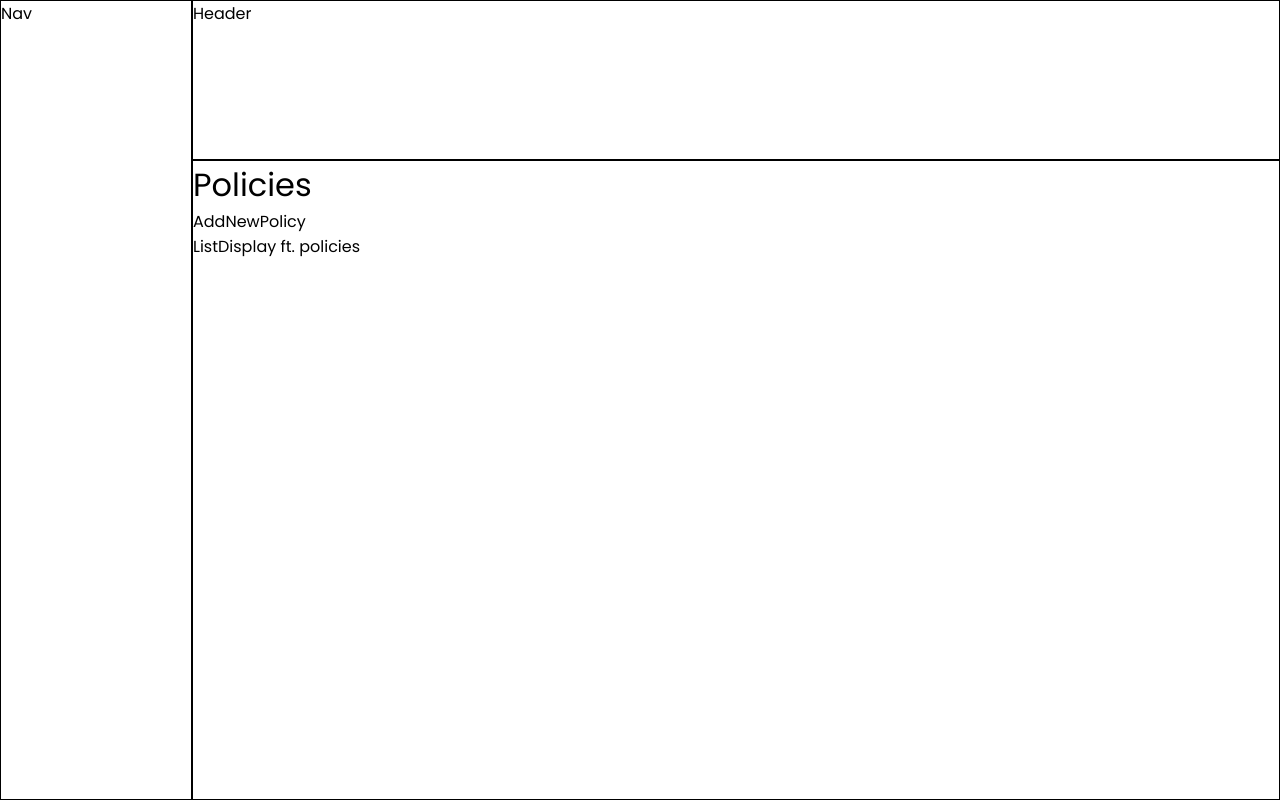
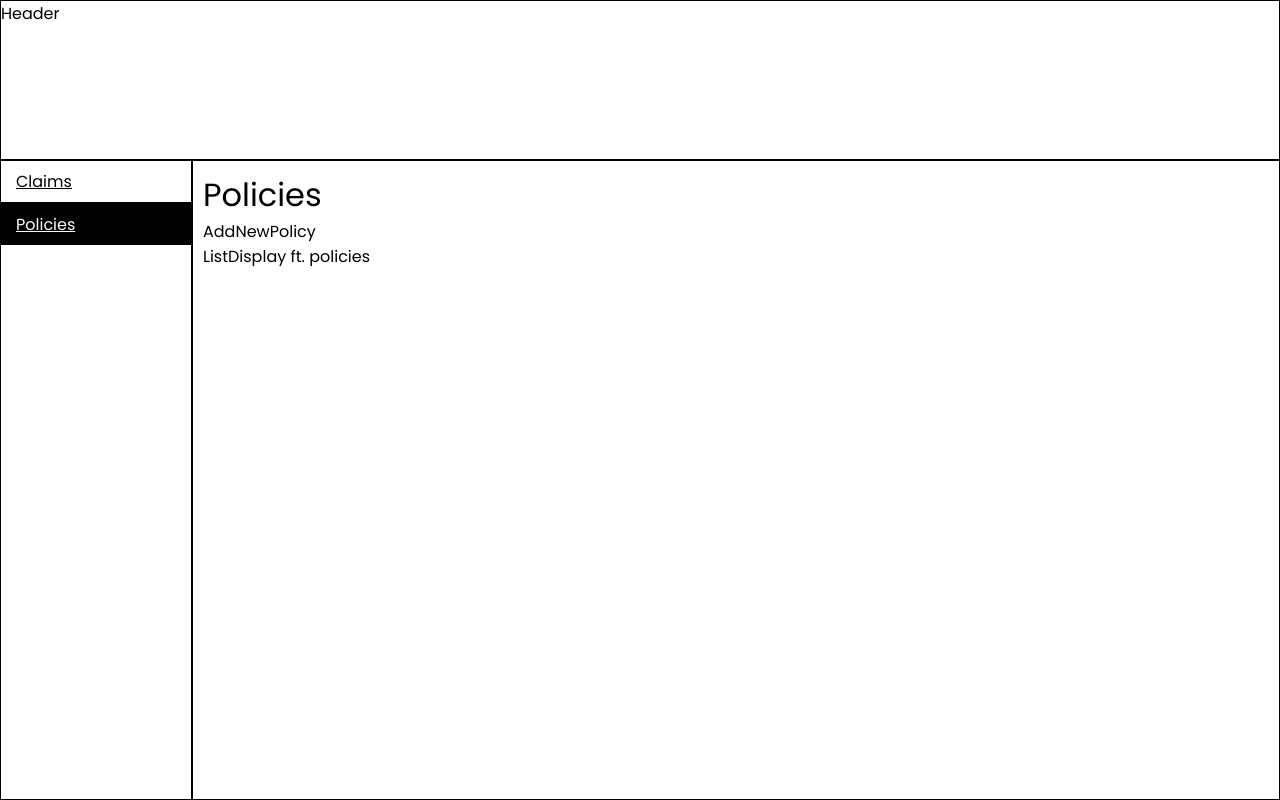
Before and after one commit to YosWebiks/insurance, a React (Vite) app: page /policies in a window 1280 px wide. Built offline with nearby package versions, Linux system fonts and the light colour scheme.

Commit message:
place comps on the app+some css

```diff
--- a/src/components/Nav.tsx
+++ b/src/components/Nav.tsx
@@ -1,7 +1,11 @@
 import React from 'react'
+import { NavLink } from 'react-router-dom'
 
 export default function Nav() {
   return (
-    <div className='full'>Nav</div>
+    <div className='full' style={{display:'flex', flexDirection:"column"}}>
+        <NavLink to={'/claims'} className='nav-it'>Claims</NavLink>
+        <NavLink to={'/policies'} className='nav-it'>Policies</NavLink>
+    </div>
   )
 }
--- a/src/components/pages/ListDisplay.tsx
+++ b/src/components/pages/ListDisplay.tsx
@@ -7,6 +7,16 @@ interface Props {
 
 export default function ListDisplay({pageType}:Props ){
   return (
-    <div>ListDisplay ft. {pageType.toLowerCase()}</div>
+    <div>
+        ListDisplay ft. {pageType.toLowerCase()}
+
+        {/* { ([].map((it:any)=>{
+            if (pageType == PageType.CLAIMS) {
+                return
+            }else{
+                return
+            }
+        })} */}
+    </div>
   )
 }
--- a/src/components/pages/Page.tsx
+++ b/src/components/pages/Page.tsx
@@ -3,7 +3,7 @@ import { Navigate, Route, Routes } from "react-router-dom";
 import Claims from "./claims/Claims";
 import Policies from "./policies/Policies";
 import PolicyDetails from "./policies/PolicyDetails";
-import ClaimDedails from "./claims/ClaimDedails";
+import ClaimDedails from "./claims/ClaimDetails";
 
 export default function Page() {
   return (
--- a/src/index.css
+++ b/src/index.css
@@ -14,7 +14,7 @@
   grid-template-rows: 20% auto;
   grid-template-columns: 15% auto;
   grid-template-areas:
-    "a h"
+    "h h"
     "a m";
 }
 
@@ -32,9 +32,21 @@
 
 .app > main {
   grid-area: m;
+  padding: 10px;
 }
 
 .full {
   height: 100%;
   width: 100%;
 }
+
+.nav-it{
+  width: 100%;
+  padding: 8px 15px;
+  border-bottom: 2px solid;
+  color: #000;
+}
+.nav-it.active{
+  color: #fff;
+  background-color: #000;
+}
```
Also changed, not shown: src/components/pages/claims/ClaimDetails.tsx (renamed from src/components/pages/claims/ClaimDedails.tsx).
